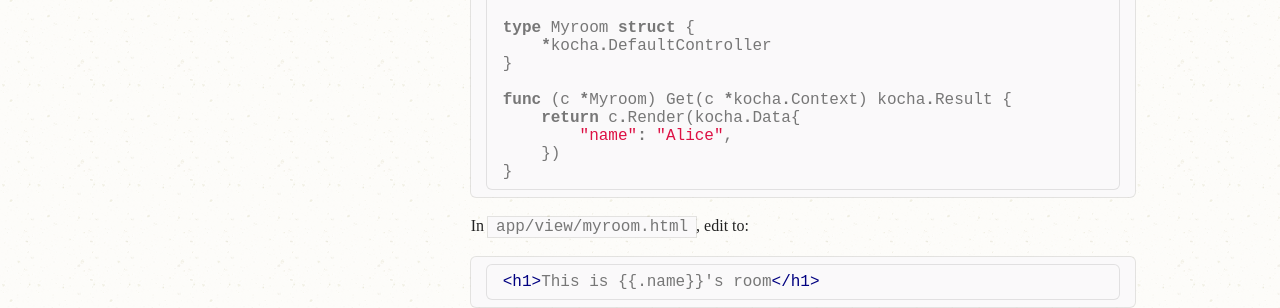
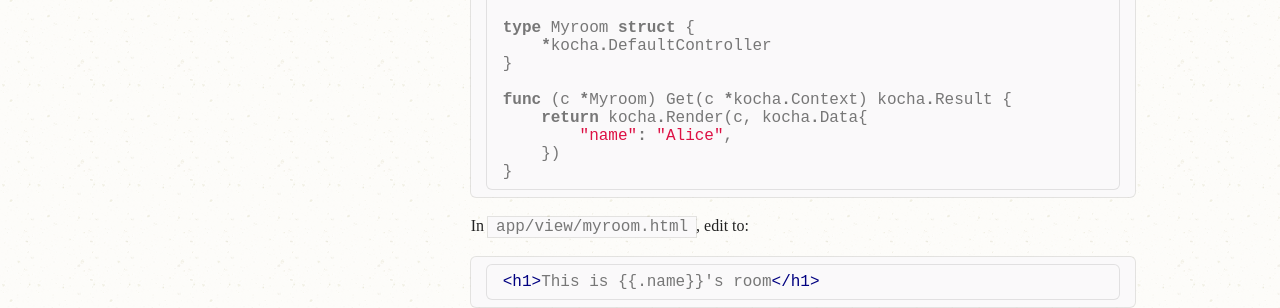
Before and after one commit to naoina/kocha, a Jekyll site: the page built from getting-started.md, in a window 1280 px wide and 1400 px high, scrolled down 2325 px. Shown: the part 151-459 px from the top of the window. Built offline with Jekyll 4.4.1, drawn with Linux system fonts in a browser that asks for light colours; nearby versions of some CDN libraries; Markdown is read by kramdown in place of the engine named in the settings.

Commit message:
Fix Getting Started

````diff
--- a/getting-started.md
+++ b/getting-started.md
@@ -109,7 +109,7 @@ type Myroom struct {
 }
 
 func (c *Myroom) Get(c *kocha.Context) kocha.Result {
-    return c.Render(kocha.Data{
+    return kocha.Render(c, kocha.Data{
         "name": "Alice",
     })
 }
@@ -162,7 +162,7 @@ Second, In `app/controller/myroom.go`, edit:
 {% raw %}
 ```go
 func (c *Myroom) Get(c *kocha.Context) kocha.Result {
-    return c.Render(kocha.Data{
+    return kocha.Render(c, kocha.Data{
         "name": "Alice",
     })
 }
@@ -174,7 +174,7 @@ to
 {% raw %}
 ```go
 func (c *Myroom) Get(c *kocha.Context) kocha.Result {
-    return c.Render(kocha.Data{
+    return kocha.Render(c, kocha.Data{
         "name": c.Params.Get("name"),
     })
 }
````
